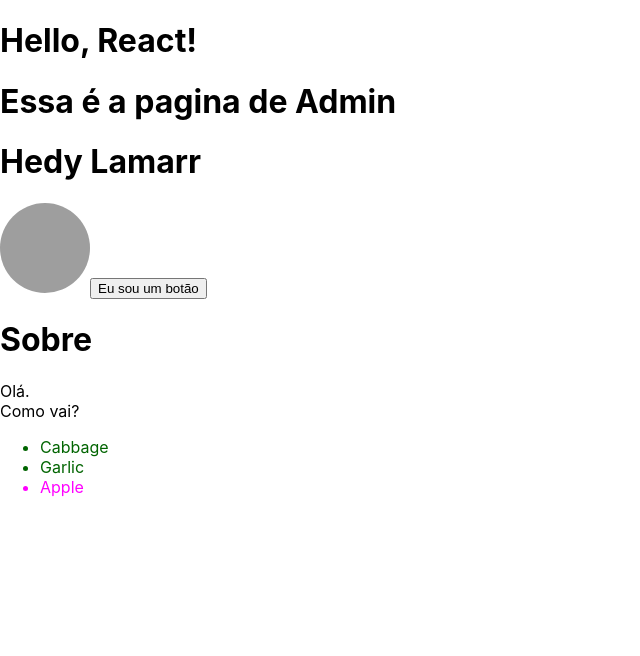
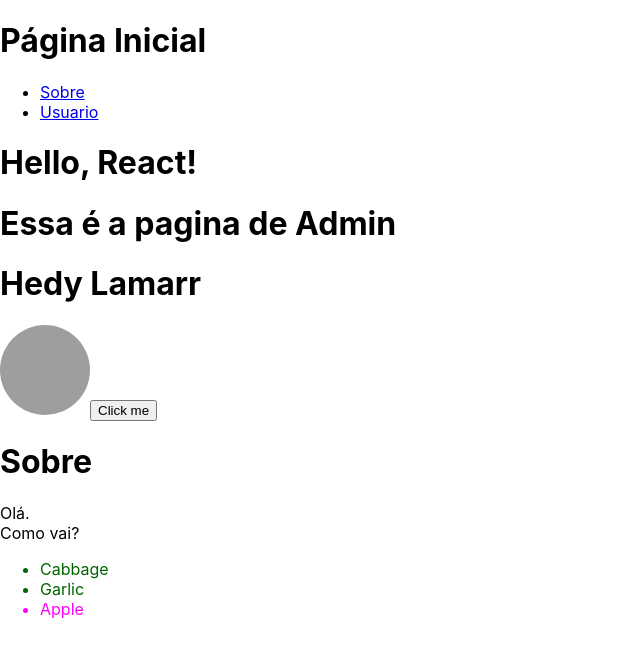
Before and after one commit to rodrigo749/aula-react-senac, a React (Create React App) app: page / in a window 1280 px wide. Shown: the top 656 px of the page, without its empty margins (0-640 px from the left). Built offline with nearby package versions, Linux system fonts and the light colour scheme; grey boxes are pictures that could not be loaded.

Commit message:
Added Routes.js

```diff
--- a/package.json
+++ b/package.json
@@ -9,6 +9,7 @@
     "@testing-library/user-event": "^13.5.0",
     "react": "^19.2.5",
     "react-dom": "^19.2.5",
+    "react-router-dom": "^7.15.0",
     "react-scripts": "5.0.1",
     "web-vitals": "^2.1.4"
   },
--- a/src/App.js
+++ b/src/App.js
@@ -1,10 +1,11 @@
 import './App.css';
 import MyButton from './components/Button/Button.jsx';
-import AboutPage from './components/About/About.jsx';
+import AboutPage from './pages/About/About.jsx';
 import Profile from './components/Profile/Profile.jsx';
 import AdminPanel from './components/AdminPanel/AdminPanel.jsx';
 import LoginForm from './components/LoginForm/LoginForm.jsx';
 import ShoppingList from './components/ShoppingList/ShoppingList.jsx';
+import RoutesApp from './Routes.jsx';
 
 function App() {
   let content;
@@ -17,6 +18,7 @@ function App() {
 
   return (
     <div className="App">
+      <RoutesApp />
       <header className="App-header">
         <h1>Hello, React!</h1>
         <div>
--- /dev/null
+++ b/src/Routes.jsx
@@ -0,0 +1,18 @@
+import React from "react";
+import { Route, BrowserRouter, Routes } from "react-router-dom";
+
+import Home from "./pages/Home/Home.jsx";
+import About from "./pages/About/About.jsx";
+
+const AppRoutes = () => {
+   return(
+       <BrowserRouter>
+           <Routes>
+               <Route path="/" element={<Home />} exact />
+               <Route path="/about" element={<About />} />
+           </Routes>
+       </BrowserRouter>
+   )
+}
+
+export default AppRoutes;
--- a/src/components/Button/Button.jsx
+++ b/src/components/Button/Button.jsx
@@ -1,8 +1,11 @@
  function MyButton() {
+    function handleClick() {
+    alert('You clicked me!');
+  }
   return (
-    <>
-    <button>Eu sou um botão</button></>
-
+    <button onClick={handleClick}>
+      Click me
+    </button>
   );
 }
 
--- /dev/null
+++ b/src/pages/Home/Home.jsx
@@ -0,0 +1,22 @@
+import React from 'react';
+import { Link } from 'react-router-dom';
+
+const Home = () =>{
+  return (
+    <div>
+      <h1>Página Inicial</h1>
+      <nav>
+        <ul>
+          <li>
+            <Link to="/sobre">Sobre</Link>
+          </li>
+          <li>
+            <Link to="/usuario">Usuario</Link>
+          </li>
+        </ul>
+      </nav>
+    </div>
+  );
+}
+
+export default Home;
```
Also changed, not shown: src/pages/About/About.jsx (renamed from src/components/About/About.jsx), 1 other file (tests, documents, lock files or other folders).
